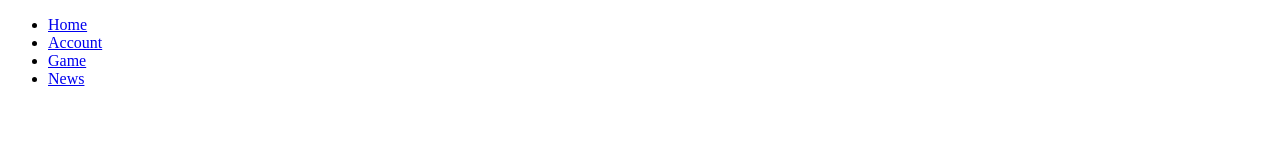
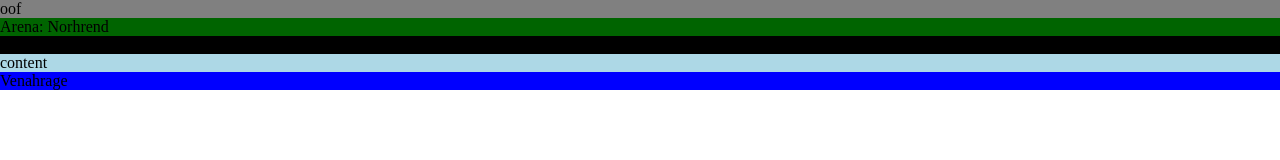
Before and after one commit to Venahrage/VNR, a plain HTML site: page index.html in a window 1280 px wide. Drawn offline with Linux system fonts and the light colour scheme.

Commit message:
0 layer divs implementing

```diff
--- a/index.html
+++ b/index.html
@@ -1,17 +1,40 @@
 <!DOCTYPE html>
 <html>
+
 <head>
     <meta charset="utf-8">
     <title>Nahrage</title>
     <link href="styles/style.css" rel="stylesheet">
 </head>
+
 <body>
+
     <!-- Site navigation list -->
-        <ul>
-            <li><a href="index.html">Home</a></li>
-            <li><a href="account/index.html">Account</a></li>
-            <li><a href="game/index.html">Game</a></li>
-            <li><a href="news/index.html">News</a></li>
-        </ul>
+    <nav class="top_nav_bar">
+        oof
+    </nav>
+
+    <!-- Arena name -->
+    <div class="arena_name">
+        Arena: Norhrend
+    </div>
+
+    <!-- Arena -->
+    <div class="arena_main">
+        content
+        content
+        content
+    </div>
+
+    <!-- Skills bars -->
+    <div class="skills_bars">
+        content
+    </div>
+
+    <!-- Footer -->
+    <footer class="footer">
+        Venahrage
+    </footer>
 </body>
+
 </html>
--- a/styles/style.css
+++ b/styles/style.css
@@ -0,0 +1,32 @@
+/* Full page */
+body {
+    margin :0;
+}
+
+
+
+/* Site navigation bar */
+.top_nav_bar {
+    background-color: gray;
+}
+
+
+/* Arena name bar */
+.arena_name {
+    background-color: darkgreen;
+}
+
+/* Main arena div */
+.arena_main {
+    background-color: black;
+}
+
+/* Skills bars */
+.skills_bars {
+    background-color: lightblue;
+}
+
+/* Footer */
+.footer {
+    background-color: blue;
+}
```
Lines whose indentation alone changed are shown as unchanged.
